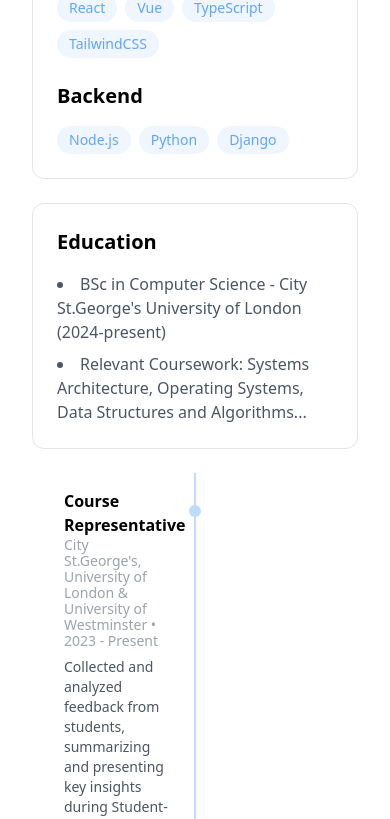
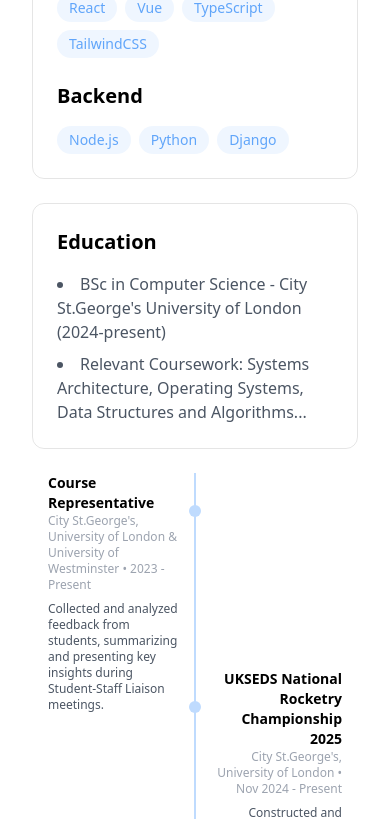
Before and after one commit to pholee/Online-Portfolio, a React (Vite) app in the folder Online_Portfolio_Code/: page / in a window 390 px wide. Shown: the part 1156-1975 px from the top of the page. Built offline with nearby package versions, Linux system fonts and the light colour scheme.

Commit message:
Update font size

```diff
--- a/Online_Portfolio_Code/src/components/content/About.jsx
+++ b/Online_Portfolio_Code/src/components/content/About.jsx
@@ -129,19 +129,19 @@ export const About = () => {
 
                       {/* Job Details */}
                       <div
-                        className={`w-5/12 p-4 rounded-lg ${
+                        className={`w-5/12 rounded-lg ${
                           index % 2 === 0
                             ? "ml-4 mr-auto text-left"
                             : "mr-4 ml-auto text-right"
                         }`}
                       >
-                        <h4 className="font-semibold text-md md:text-lg">
+                        <h4 className="font-semibold text-sm sm:text-md md:text-lg">
                           {job.role}
                         </h4>
-                        <p className="text-sm/4 md:text-sm text-text-3 mb-2">
+                        <p className="text-xs sm:text-sm md:text-sm text-text-3 mb-2">
                           {job.company} • {job.period}
                         </p>
-                        <p className="text-sm md:text-md text-text-2">
+                        <p className="text-xs sm:text-sm md:text-md text-text-2">
                           {job.description}
                         </p>
                       </div>
--- a/Online_Portfolio_Code/src/components/content/Contact.jsx
+++ b/Online_Portfolio_Code/src/components/content/Contact.jsx
@@ -50,10 +50,10 @@ export const Contact = () => {
                 <hr className="w-full mb-8" />
 
                 {/* Footer info */}
-                <div className="flex justify-between items-center">
+                <div className="flex justify-between">
 
                   {/* Location */}
-                  <p className="text-sm md:text-lg">London, UK</p>
+                  <p className="mt-2 text-xs sm:text-sm md:text-lg">London, UK</p>
 
                   {/* Last update and logo container*/}
                   <div className="flex items-center gap-4 md:gap-8">
--- a/Online_Portfolio_Code/src/components/content/Projects.jsx
+++ b/Online_Portfolio_Code/src/components/content/Projects.jsx
@@ -81,7 +81,7 @@ export const Projects = () => {
                   A fresh take on the tale of Little Red Riding Hood in a small,
                   story based 2D-platformer.
                   <span className="text-sm text-text-2">
-                    {" "}Coded using City St.George's, Univerisy of London's own
+                    {" "}Coded using City St.George's, University of London's own
                     physics engine
                   </span>
                 </p>
```
